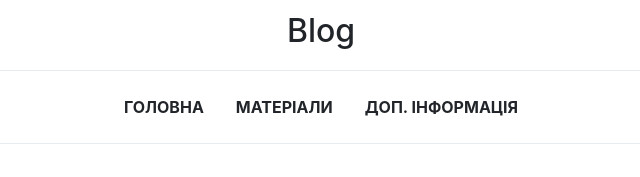
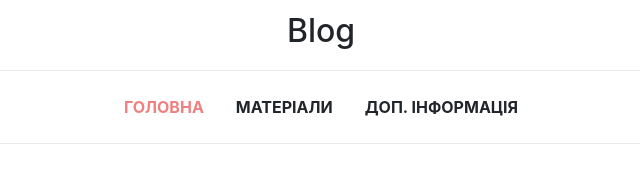
Before and after one commit to NewBalanse/technicalBlog_angular1.7.4, an Angular app: page /#/home in a window 1280 px wide. Shown: the top 177 px of the page, without its empty margins (319-959 px from the left). Built offline with nearby package versions, Linux system fonts and the light colour scheme.

Commit message:
add some page

```diff
--- a/src/app/app.component.html
+++ b/src/app/app.component.html
@@ -1,3 +1,4 @@
 <div class="container-fluid">
   <header-page></header-page>
+  <router-outlet></router-outlet>
 </div>
--- a/src/app/header/header.component.html
+++ b/src/app/header/header.component.html
@@ -5,7 +5,7 @@
 <div class="row justify-content-center align-items-center p-2">
   <ul class="nav navbar-expand nav-pills font-weight-bold text-uppercase">
     <li class="nav-item">
-      <a class="nav-link">Головна</a>
+      <a class="nav-link" [routerLink]="['home']" [routerLinkActive]="'nav-link-active'">Головна</a>
     </li>
     <li class="nav-item">
       <a class="nav-link">Матеріали</a>
--- a/src/app/header/header.component.scss
+++ b/src/app/header/header.component.scss
@@ -4,5 +4,9 @@
       cursor: pointer !important;
       color: lightcoral !important;
     }
+
+    .nav-link-active {
+      color: lightcoral !important;
+    }
   }
 }
--- /dev/null
+++ b/src/app/home/home.component.html
@@ -0,0 +1,10 @@
+<div class="container">
+  <div class="row w-100">
+    <div class="col text-left">
+
+    </div>
+    <div class="col-4">
+
+    </div>
+  </div>
+</div>
--- /dev/null
+++ b/src/app/home/home.component.ts
@@ -0,0 +1,16 @@
+import {Component, OnInit} from '@angular/core';
+@Component({
+  selector: 'home-page',
+  styleUrls: ['./home.component.scss'],
+  templateUrl: './home.component.html'
+})
+export class HomeComponent implements OnInit{
+  constructor(){
+
+  }
+
+  ngOnInit(): void {
+  }
+
+
+}
--- /dev/null
+++ b/src/app/router.modules.ts
@@ -0,0 +1,20 @@
+import {NgModule} from '@angular/core';
+import {RouterModule, Routes} from '@angular/router';
+import {HomeComponent} from './home/home.component';
+
+const route: Routes = [{
+  path: '',
+  redirectTo: '/home',
+  pathMatch: 'full'
+}, {
+  path: 'home',
+  component: HomeComponent
+}];
+
+@NgModule({
+  imports: [RouterModule.forRoot(route, {useHash: true})],
+  exports: [RouterModule],
+})
+export class RouterModules {
+
+}
```
Also changed, not shown: src/app/app.module.ts (+6 -2 lines), src/app/home/home.component.scss (added), 1 other file (tests, documents, lock files or other folders).
